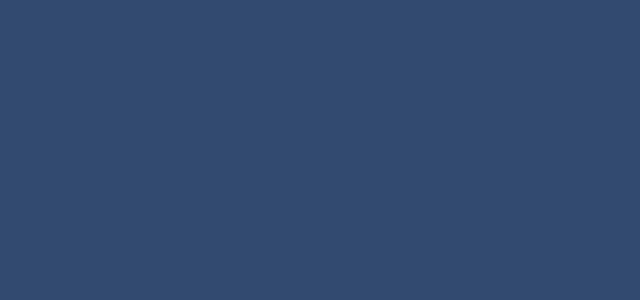
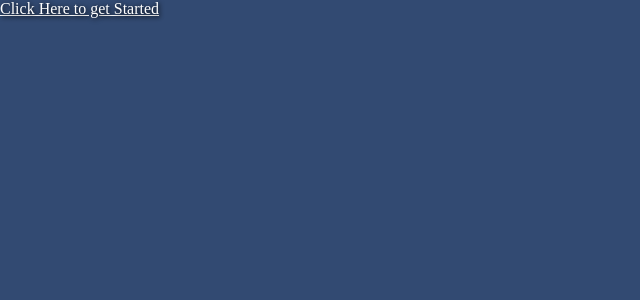
Before and after one commit to hunterandersen/divine-lyrics, a React (Create React App) app: page / in a window 1280 px wide. Before the commit this address had no page. Shown: the top 300 px of the page, without its empty margins (0-640 px from the left). Built offline with nearby package versions, Linux system fonts and the light colour scheme; a web font is replaced by a local one.

Commit message:
Added simple redirect for Home/Landing page

```diff
--- a/src/App.js
+++ b/src/App.js
@@ -3,11 +3,13 @@ import { Routes, Route, BrowserRouter } from "react-router-dom";
 import RoundCurator from "./gameLoop/optionsMenu/RoundCurator";
 import GameRound from "./gameLoop/gamePlay/GameRound";
 import GameLoop from "./gameLoop/GameLoop";
+import Home from "./HomeView/Home"
 
 function App() {
   return (
     <BrowserRouter>
       <Routes>
+        <Route path="/" element={<Home />}/>
         <Route path="/game" element={<GameLoop />}>
           <Route path="/game/round" element={<GameRound />} />
           <Route path="/game/options" element={<RoundCurator />} />
--- /dev/null
+++ b/src/HomeView/Home.jsx
@@ -0,0 +1,10 @@
+import React from 'react'
+import { Link } from 'react-router-dom';
+
+export default function Home() {
+  return (
+    <div>
+        <Link to="game/options">Click Here to get Started</Link>
+    </div>
+  )
+}
```
Also changed, not shown: 1 other file (tests, documents, lock files or other folders).
